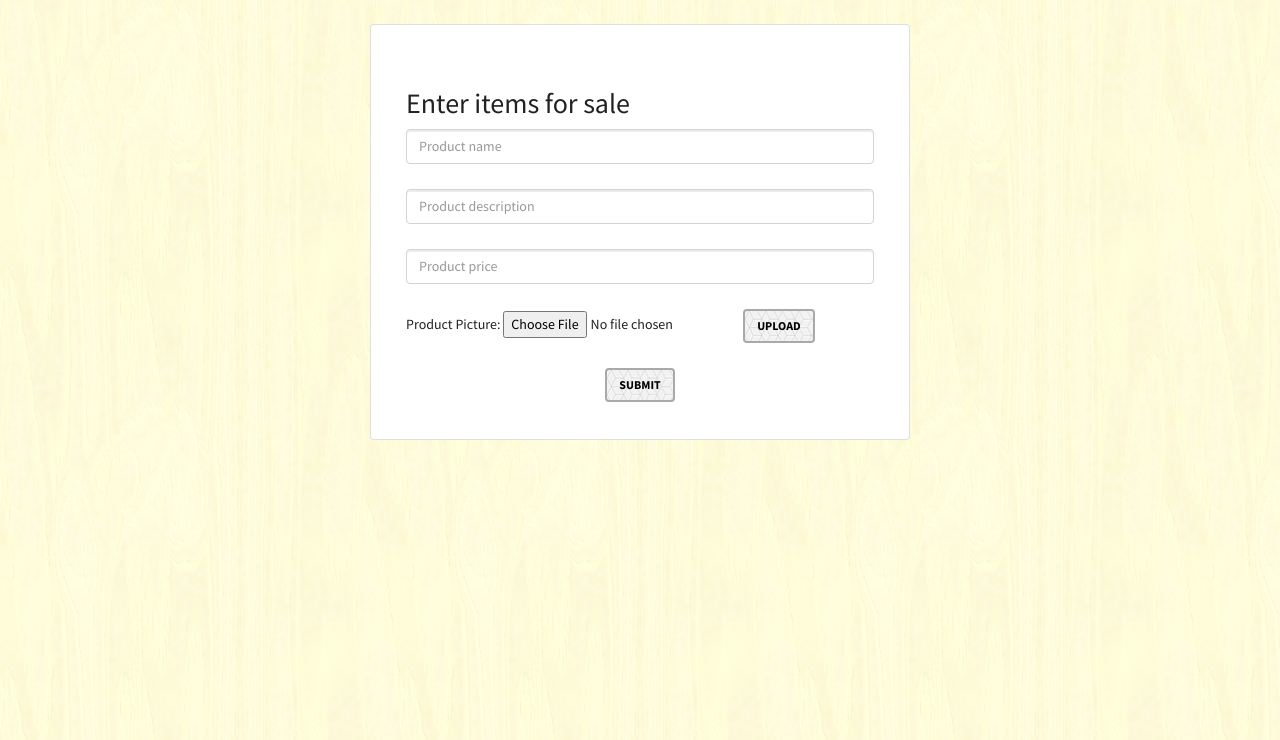
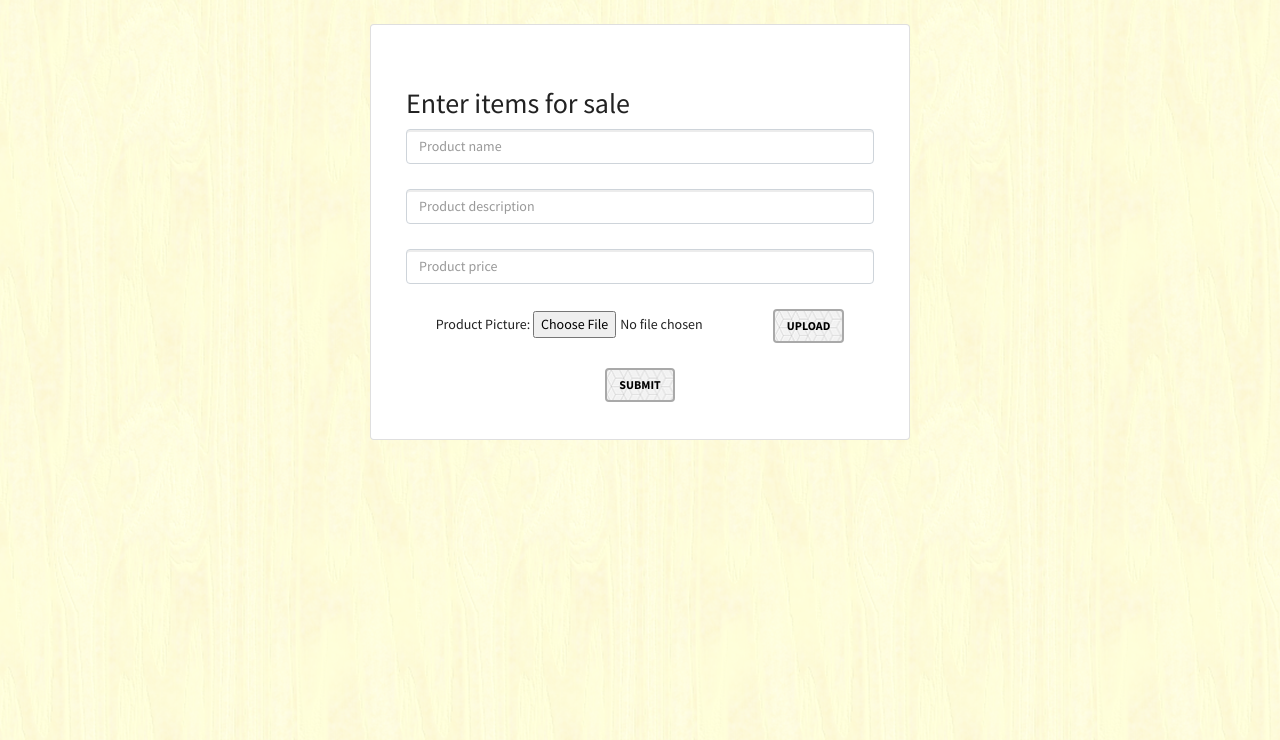
Before and after one commit to marissam272/garage-sale, a website: page public/seller_manager.html in a window 1280 px wide. Shown: the part 60-800 px from the top of the page. Drawn offline with nearby package versions, Linux system fonts and the light colour scheme; no server answers; a web font is replaced by a local one.

Commit message:
couple form moves

```diff
--- a/public/seller_manager.html
+++ b/public/seller_manager.html
@@ -62,19 +62,23 @@
                         <input class="new-item form-control" placeholder="Product name" type="text" id="name" />
                         <input class="new-item form-control" placeholder="Product description" type="text" id="description" />
                         <input class="new-item form-control" placeholder="Product price" type="integer" id="price" />
-                    <div>
+                    </div>
+                  </div>
+                  <div class="row">
+                    <div class="col-sm-12 text-center">
                       <label for="photo">Product Picture: </label>
-                      <input type="file"
-                             id="photo" name="photo"
-                             accept="image/png, image/jpeg" />
+                        <input type="file"id="photo" name="photo"accept="image/png, image/jpeg" />
                             <button type="submit" class="btn" id="upload">Upload</button>
                     </div>
                   </div>
+
               </div>
+                  <!-- </div>
+                </div> -->
 
                   <div class="container">
                       <div class="row">
-                          <div class="col-12 text-center">
+                          <div class="col-sm-12 text-center">
                             <button type="submit" class="btn btn-success">SUBMIT</button>
                           </div>
                         </div>
```
Lines whose indentation alone changed are shown as unchanged.
